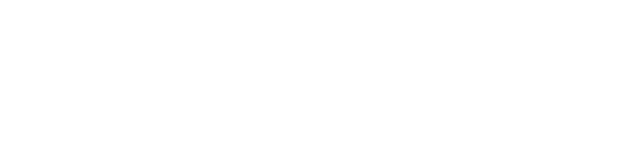
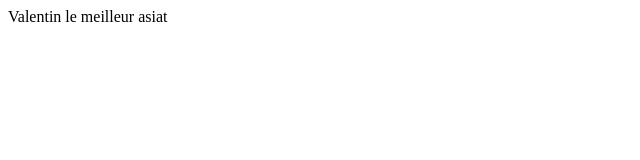
Before and after one commit to baknaw/Exercice1, a plain HTML site: page index.html in a window 1280 px wide. Shown: the whole page, without its empty margins (0-640 px from the left). Drawn offline with Linux system fonts and the light colour scheme.

Commit message:
Valentin is better

```diff
--- a/index.html
+++ b/index.html
@@ -8,5 +8,7 @@
 </head>
 <body>
 
+Valentin le meilleur asiat
+
 </body>
 </html>
```
